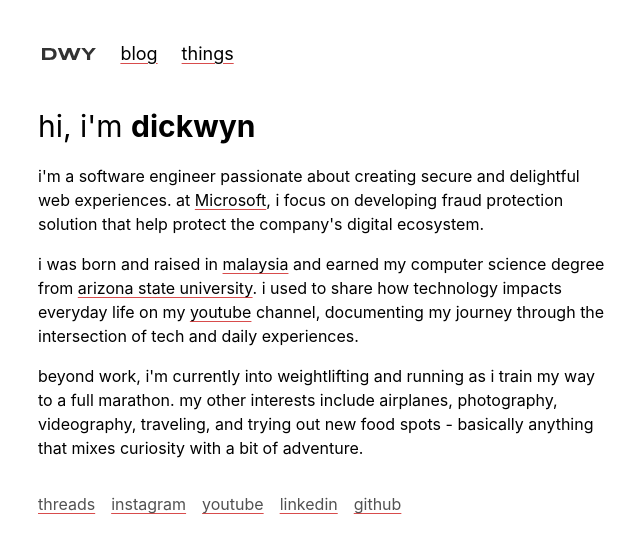
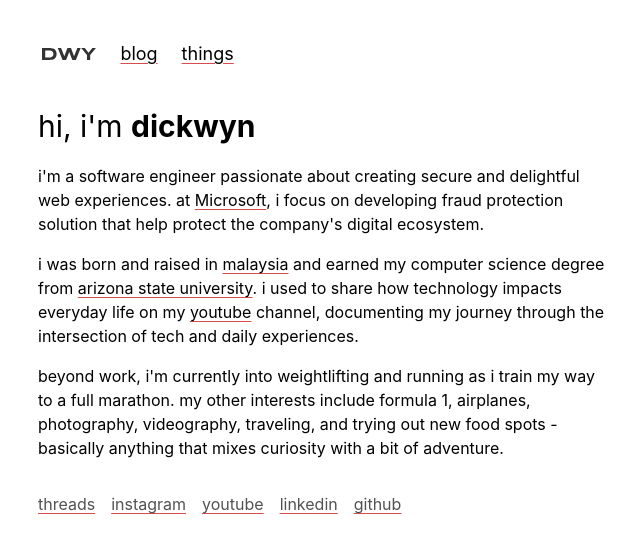
Before and after one commit to dickwyn/v4, a Next.js app: page / in a window 1280 px wide. Shown: the top 552 px of the page, without its empty margins (314-954 px from the left). Built offline with nearby package versions, Linux system fonts and the light colour scheme.

Commit message:
chore: add f1

```diff
--- a/app/page.tsx
+++ b/app/page.tsx
@@ -31,9 +31,9 @@ export default function Page() {
         </p>
         <p>
           beyond work, i&apos;m currently into weightlifting and running as i train my way to a full
-          marathon. my other interests include airplanes, photography, videography, traveling, and
-          trying out new food spots - basically anything that mixes curiosity with a bit of
-          adventure.
+          marathon. my other interests include formula 1, airplanes, photography, videography,
+          traveling, and trying out new food spots - basically anything that mixes curiosity with a
+          bit of adventure.
         </p>
       </section>
     </section>
```
